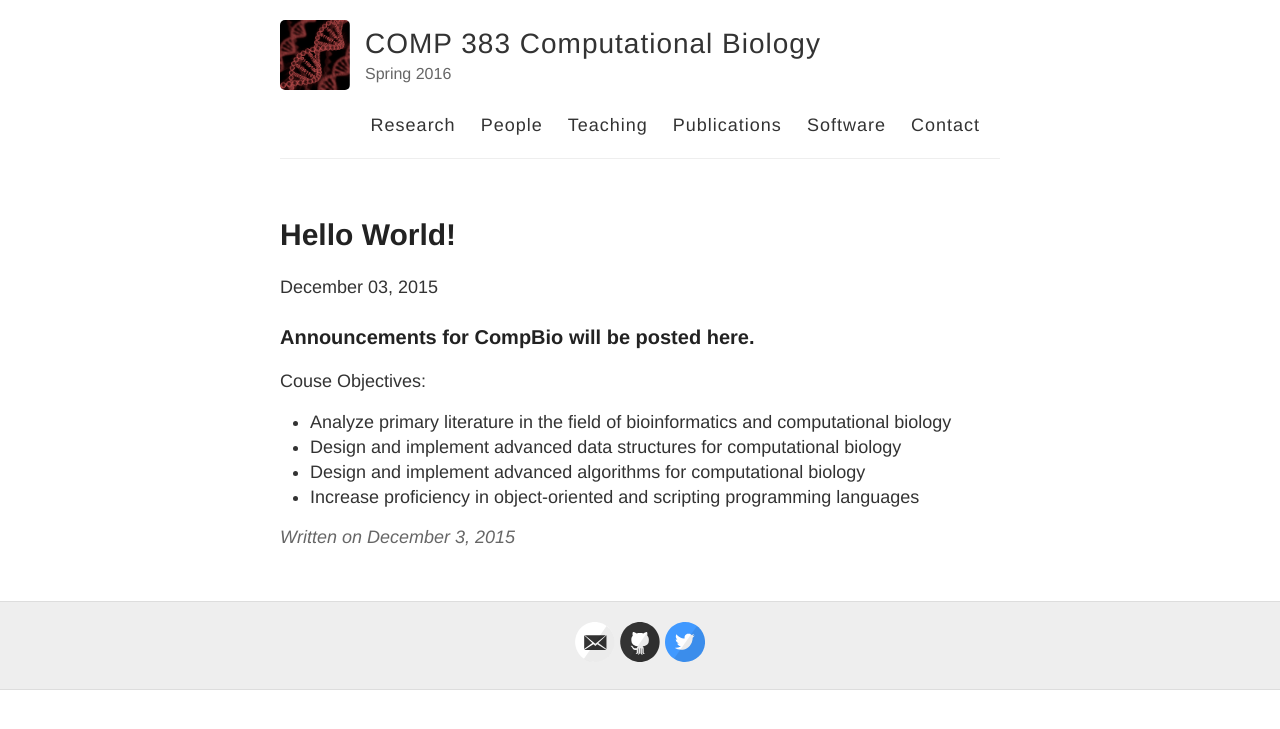
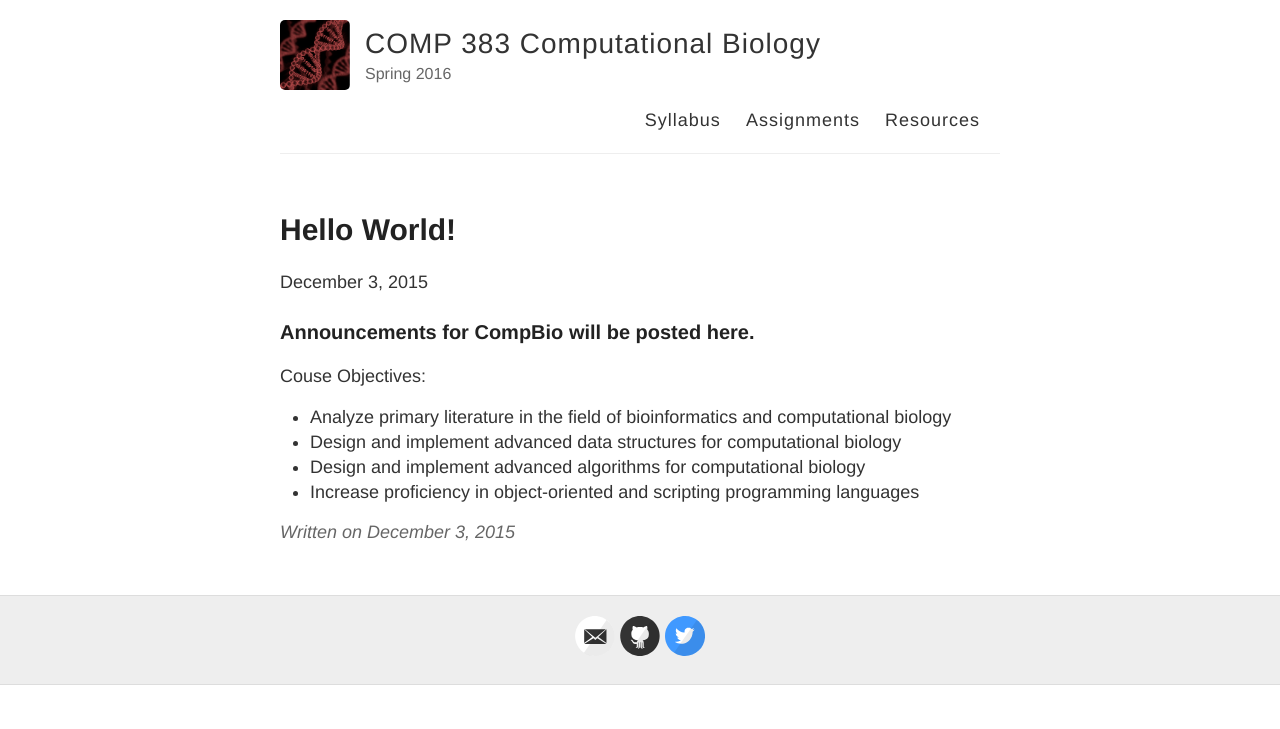
Before and after one commit to hwheeler01/CompBio, a Jekyll site: the page built from _posts/2015-12-03-.md, in a window 1280 px wide. Shown: the top 729 px of the page. Built offline with Jekyll 4.4.1, drawn with Linux system fonts in a browser that asks for light colours; Markdown is read by kramdown in place of the engine named in the settings.

Commit message:
change page headers

```diff
--- a/_layouts/default.html
+++ b/_layouts/default.html
@@ -28,12 +28,9 @@
 
           <nav>
 <!--	    <a href="{{ site.baseurl }}/">Blog</a>  -->
-	    <a href="{{ site.baseurl }}/research/">Research</a>
-	    <a href="{{ site.baseurl }}/people/">People</a>
-	    <a href="{{ site.baseurl }}/teaching/">Teaching</a>
-	    <a href="{{ site.baseurl }}/publications">Publications</a>
-	    <a href="{{ site.baseurl }}/software">Software</a>
-            <a href="{{ site.baseurl }}/about">Contact</a>
+	    <a href="{{ site.baseurl }}/syllabus/">Syllabus</a>
+	    <a href="{{ site.baseurl }}/assignments/">Assignments</a>
+	    <a href="{{ site.baseurl }}/resources/">Resources</a>
 	    <a href="{{ site.baseurl }}/oldpubs"></a>
           </nav>
         </header>
--- a/_posts/2015-12-03-.md
+++ b/_posts/2015-12-03-.md
@@ -2,12 +2,13 @@
 layout: post
 title: Hello World!
 ---
-{{ page.date | date: '%B %d, %Y' }}
+{{ page.date | date: '%B %-d, %Y' }}
 
 ###Announcements for CompBio will be posted here.
 
 Couse Objectives:
+
 * Analyze primary literature in the field of bioinformatics and computational biology
-* Design and implement advanced data structures for computational biology
+- Design and implement advanced data structures for computational biology
 * Design and implement advanced algorithms for computational biology
 * Increase proficiency in object-oriented and scripting programming languages
```
Also changed, not shown: assignments.md (added, +10 -0 lines), resources.md (added, +66 -0 lines), syllabus.md (renamed from publications.md, +2 -2 lines).
